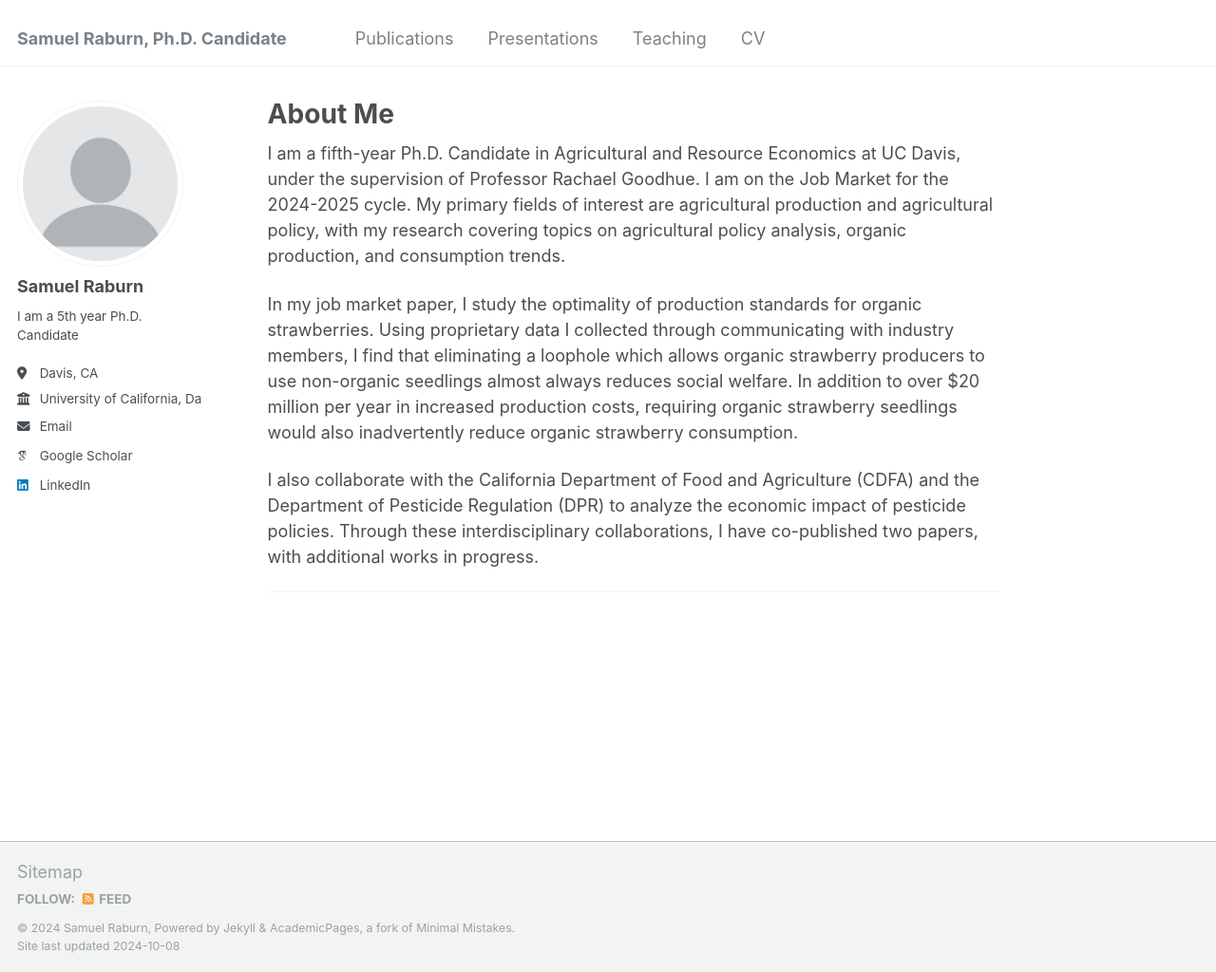
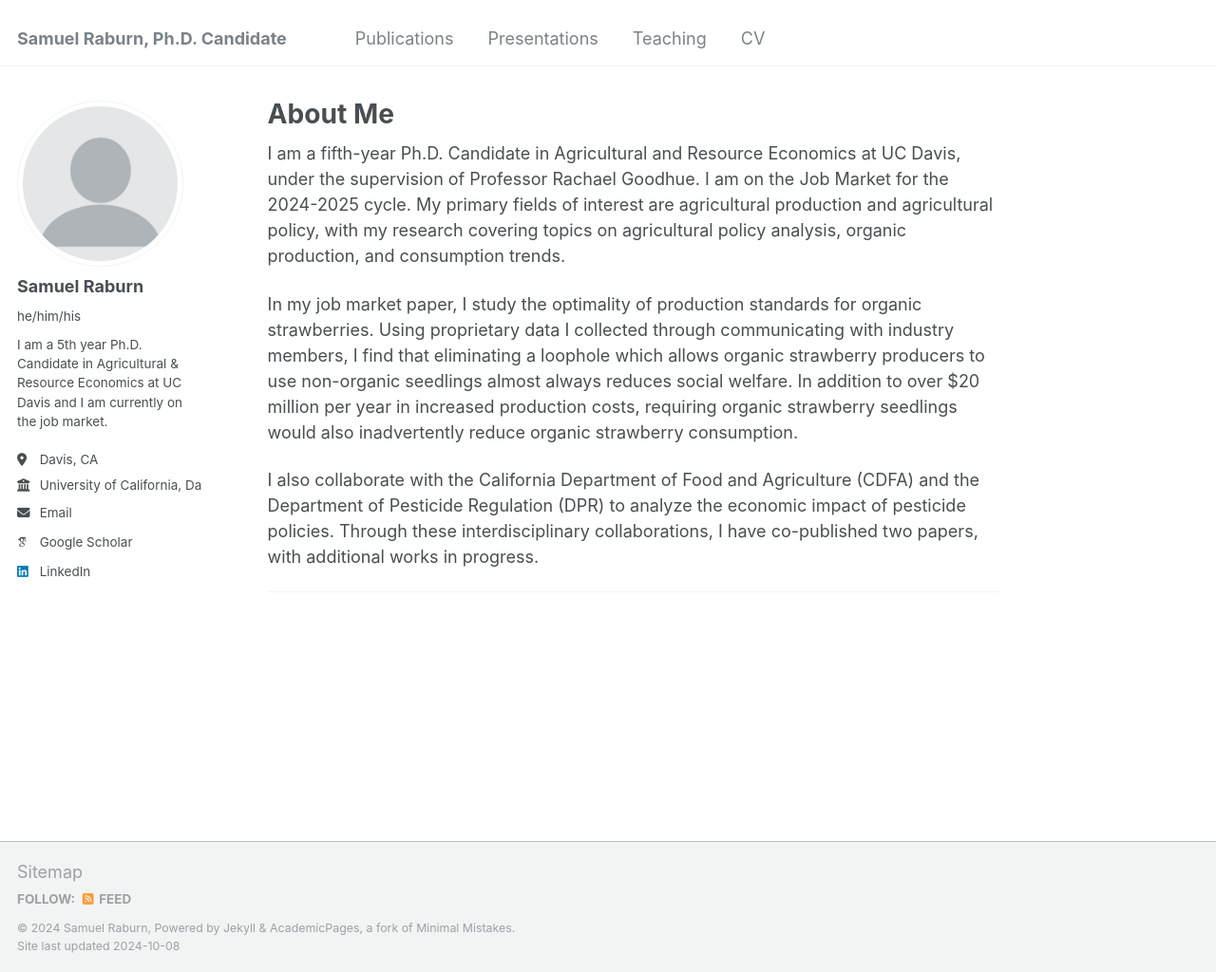
Before and after one commit to sraburn/sraburn.github.io, a Jekyll site: the page built from _pages/about.md, in a window 1280 px wide and 1024 px high. Shown: the whole window at 95% size. Built offline with Jekyll 4.4.1, drawn with Linux system fonts in a browser that asks for light colours; some web fonts are replaced.

Commit message:
Update _config.yml

```diff
--- a/_config.yml
+++ b/_config.yml
@@ -23,8 +23,8 @@ author:
   # Biographic information
   avatar           : "profile.png"
   name             : "Samuel Raburn"
-  pronouns         : # example: "she/her"
-  bio              : "I am a 5th year Ph.D. Candidate "
+  pronouns         : "he/him/his"
+  bio              : "I am a 5th year Ph.D. Candidate in Agricultural & Resource Economics at UC Davis and I am currently on the job market."
   location         : "Davis, CA"
   employer         : "University of California, Davis"
   uri              : # URL
```
